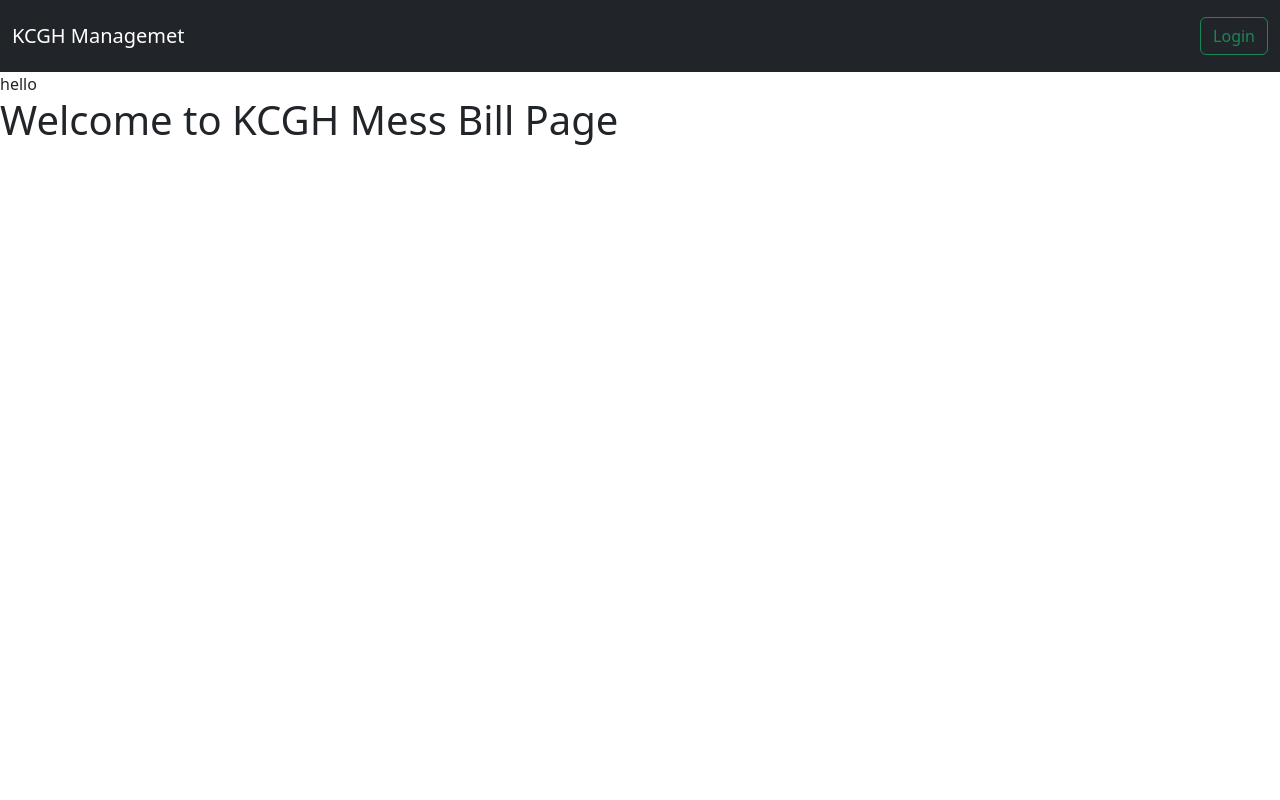
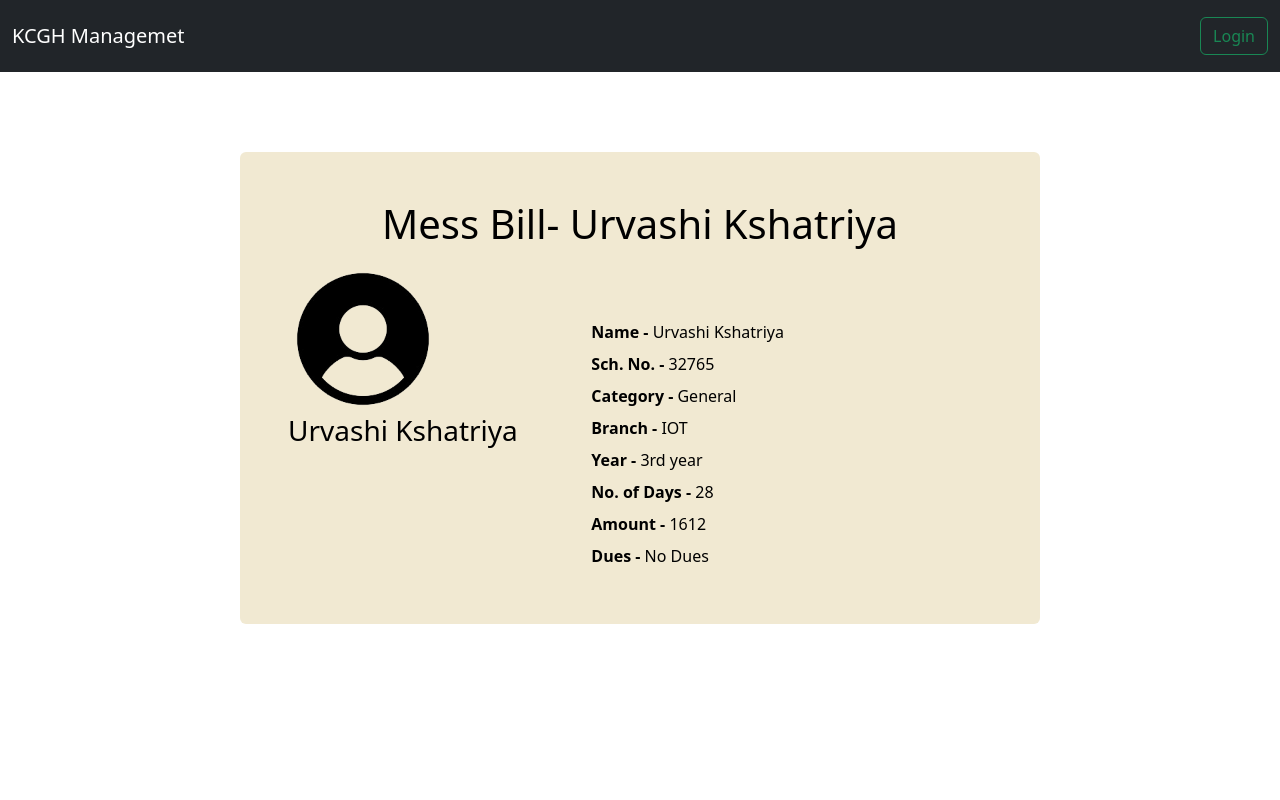
Before and after one commit to urvashitech/kcgh_management, a Django app: page /messbill in a window 1280 px wide. Run offline with Django 5.2, Linux system fonts and the light colour scheme.

Commit message:
mess bill page and student profile page has been created

```diff
--- a/kcgh_management/settings.py
+++ b/kcgh_management/settings.py
@@ -122,6 +122,11 @@ USE_TZ = True
 # https://docs.djangoproject.com/en/5.1/howto/static-files/
 
 STATIC_URL = 'static/'
+STATIC_URL = '/static/'
+STATIC_ROOT = os.path.join(BASE_DIR, 'staticfiles')
+STATICFILES_DIRS = [
+    os.path.join(BASE_DIR, "mess/static"),
+]
 
 # Default primary key field type
 # https://docs.djangoproject.com/en/5.1/ref/settings/#default-auto-field
--- a/mess/templates/base.html
+++ b/mess/templates/base.html
@@ -3,8 +3,10 @@
   <head>
     <meta charset="utf-8">
     <meta name="viewport" content="width=device-width, initial-scale=1">
+
     {%block title %}<title>Bootstrap demo</title> {%endblock%}
     <link href="https://cdn.jsdelivr.net/npm/bootstrap@5.3.3/dist/css/bootstrap.min.css" rel="stylesheet" integrity="sha384-QWTKZyjpPEjISv5WaRU9OFeRpok6YctnYmDr5pNlyT2bRjXh0JMhjY6hW+ALEwIH" crossorigin="anonymous">
+    <link rel="stylesheet" href="https://cdnjs.cloudflare.com/ajax/libs/font-awesome/6.4.2/css/all.min.css">
   </head>
   {%block body%}
 
--- a/mess/templates/components/navBar.html
+++ b/mess/templates/components/navBar.html
@@ -18,4 +18,4 @@
     </div>
 
       </div>
-  </nav> hello
+  </nav>
--- a/mess/templates/messBill.html
+++ b/mess/templates/messBill.html
@@ -2,12 +2,63 @@
 {% block title %} <title>MessBill</title> {% endblock %}
 {% block body %}
 
-    {% include "components/navbar.html" %}
-    <div class="row">
-        <div class="col-md-12">
-            <h1>Welcome to KCGH Mess Bill Page </h1>
+{% include "components/navbar.html" %}
+<div class="d-flex justify-content-center align-items-start" style="height: 80vh; margin-top: 80px;">
+    <div class="container text-white p-5 rounded"
+        style="background: #f1e9d2; color: black !important; max-width: 800px;">
+        <h1 class="text-center" style="color: black;">Mess Bill- Urvashi Kshatriya</h1>
+        <div class="row mt-3">
+            <div class="col-md-5 ">
+                <img src="/static/images/images-removebg-preview.png " class="p-0 m-0 " alt="Logo"
+                    style="height: 150px; align-items: center;">
+                <h3>Urvashi Kshatriya</h3>
+            </div>
+
+            <div class="col-md-7 mt-5 align-items-center">
+                <div class="my-2">
+                    <strong>Name - </strong>
+                    <p class="d-inline">Urvashi Kshatriya</p>
+                </div>
+
+                <div class="my-2">
+                    <strong>Sch. No. - </strong>
+                    <p class="d-inline">32765</p>
+                </div>
+
+                <div class="my-2">
+                    <strong>Category - </strong>
+                    <p class="d-inline">General</p>
+                </div>
+
+                <div class="my-2">
+                    <strong>Branch - </strong>
+                    <p class="d-inline">IOT</p>
+                </div>
+
+                <div class="my-2">
+                    <strong>Year - </strong>
+                    <p class="d-inline">3rd year</p>
+                </div>
+
+                <div class="my-2">
+                    <strong>No. of Days - </strong>
+                    <p class="d-inline">28</p>
+                </div>
+
+                <div class="my-2">
+                    <strong>Amount - </strong>
+                    <p class="d-inline">1612</p>
+                </div>
+
+                <div class="my-2">
+                    <strong>Dues - </strong>
+                    <p class="d-inline">No Dues</p>
+                </div>
+            </div>
 
         </div>
+
     </div>
+</div>
 
 {% endblock %}
```
Also changed, not shown: mess/templates/studentProf.html (+20 -4 lines), db.sqlite3, mess/static/images/images-removebg-preview.png (added).
